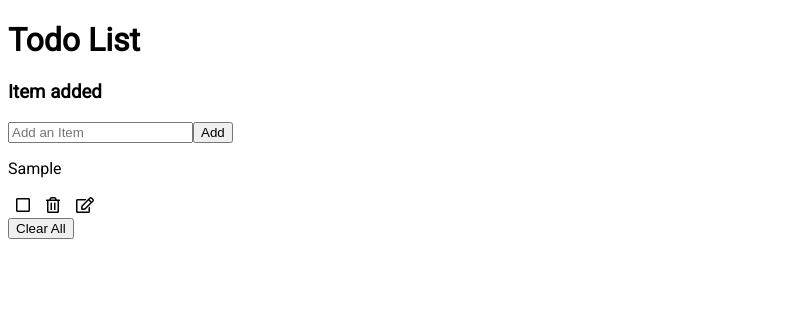
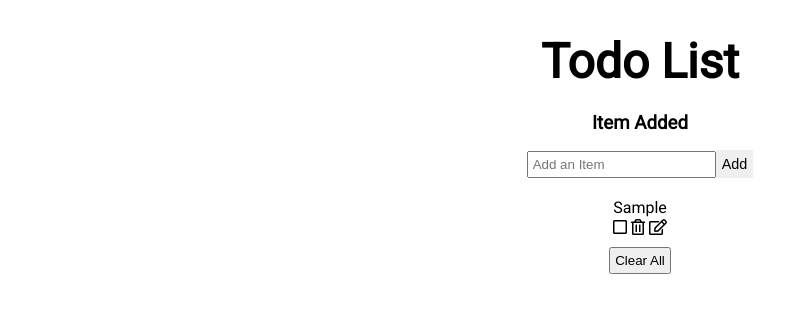
Before and after one commit to Dennull/todo-list-basic, a React (Create React App) app: page / in a window 1280 px wide. Both pictures are taken after typing "Sample" into the empty fields and a click on the button "Add". Shown: the top 312 px of the page, without its empty margins (0-808 px from the left). Built offline with nearby package versions, Linux system fonts and the light colour scheme.

Commit message:
Styling: added basic margins and typography styling

```diff
--- a/src/Alert.js
+++ b/src/Alert.js
@@ -9,7 +9,7 @@ const Alert = ({ message, type, removeAlert, list }) => {
   }, [list, removeAlert]);
 
   return (
-    <div>
+    <div className={`alert alert-${type}`}>
       <h3>{message}</h3>
     </div>
   );
--- a/src/App.css
+++ b/src/App.css
@@ -1,6 +1,45 @@
+*,
+::after,
+::before {
+  margin: 0;
+  padding: 0;
+  box-sizing: border-box;
+}
+
 body {
   font-family: "Roboto", sans-serif;
+  text-align: center;
 }
+
+section {
+  padding: 2rem;
+}
+
+h1 {
+  line-height: 1.25;
+  font-size: 3rem;
+  margin-bottom: 1.25rem;
+}
+
+/* Form */
+
+.todo-form {
+  text-align: center;
+  margin-bottom: 1.25rem;
+}
+
+.todo-input {
+  padding: 0.25rem;
+}
+
+.submit-btn {
+  padding: 0.25rem;
+  border-color: transparent;
+  font-size: 0.9rem;
+  cursor: pointer;
+}
+
+/* Todo List */
 
 .complete-btn,
 .delete-btn,
@@ -10,3 +49,21 @@ body {
   cursor: pointer;
   font-size: 1rem;
 }
+
+.list {
+  margin-bottom: 0.5rem;
+}
+
+.list-item {
+  margin-bottom: 0.5rem;
+}
+
+.clear-btn {
+  padding: 0.25rem;
+  cursor: pointer;
+}
+
+.alert {
+  margin-bottom: 1rem;
+  text-transform: capitalize;
+}
--- a/src/App.js
+++ b/src/App.js
@@ -81,19 +81,22 @@ function App() {
 
   return (
     <>
-      <h1>Todo List</h1>
-      {alert.show && (
-        <Alert {...alert} removeAlert={displayAlert} list={list} />
-      )}
-      <main>
-        <form onSubmit={handleSubmit}>
+      <section>
+        <h1>Todo List</h1>
+        {alert.show && (
+          <Alert {...alert} removeAlert={displayAlert} list={list} />
+        )}
+        <form className="todo-form" onSubmit={handleSubmit}>
           <input
             type="text"
+            className="todo-input"
             placeholder="Add an Item"
             value={inputText}
             onChange={(e) => setInputText(e.target.value)}
           ></input>
-          <button type="submit">Add</button>
+          <button className="submit-btn" type="submit">
+            Add
+          </button>
         </form>
         <List
           list={list}
@@ -101,8 +104,12 @@ function App() {
           editItem={editItem}
           completeItem={completeItem}
         />
-        {list.length > 0 && <button onClick={clearList}>Clear All</button>}
-      </main>
+        {list.length > 0 && (
+          <button className="clear-btn" onClick={clearList}>
+            Clear All
+          </button>
+        )}
+      </section>
     </>
   );
 }
--- a/src/List.js
+++ b/src/List.js
@@ -9,13 +9,15 @@ import {
 
 const List = ({ list, removeItem, editItem, completeItem }) => {
   return (
-    <article>
+    <article className="list">
       {list.map((item) => {
         const { id, name } = item;
         return (
           <div
             key={id}
-            className={item.completed ? "completed-item" : "todo-item"}
+            className={`list-item ${
+              item.completed ? "completed-item" : "todo-item"
+            }`}
           >
             <p>{name}</p>
             <button onClick={() => completeItem(id)} className="complete-btn">
```
